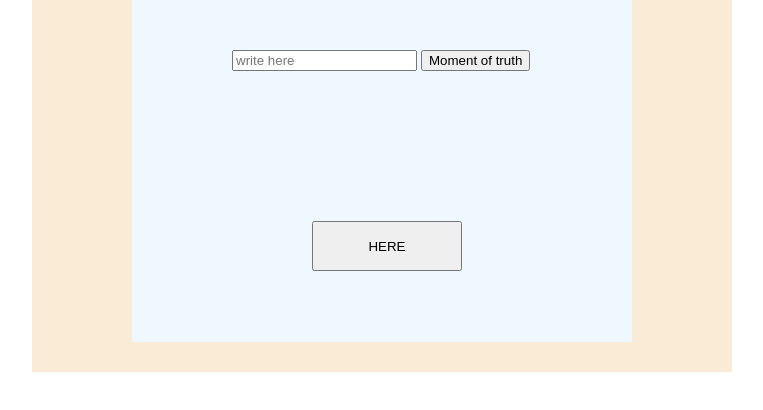
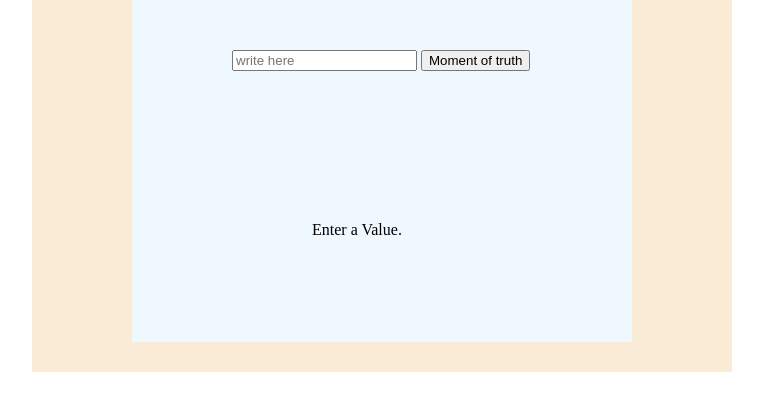
Before and after one commit to Bukkyenny/GRADE-system, a plain HTML site: page index.html in a window 1280 px wide. Both pictures are taken after a click on the button "Moment of truth". Shown: the part 178-588 px from the top of the page, without its empty margins (256-1019 px from the left). Drawn offline with Linux system fonts and the light colour scheme.

Commit message:
version2

```diff
--- a/index.html
+++ b/index.html
@@ -59,7 +59,7 @@
         // alert('Pick up')
         console.log(score.value);
         if (score.value == "") {
-          alert("enter a value");
+            showResult.innerHTML = "Enter a Value.";
         }else if (score.value >= 0 && score.value <= 39) {
           console.log("F- Fail");
           showResult.innerHTML = "F-FAIL";
```
